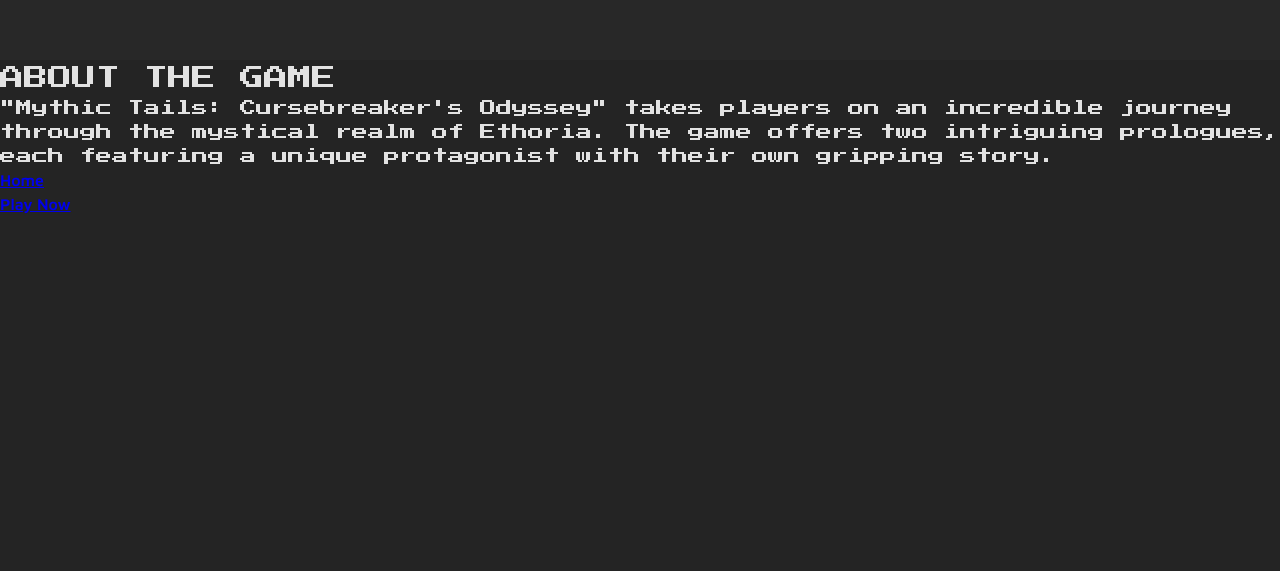
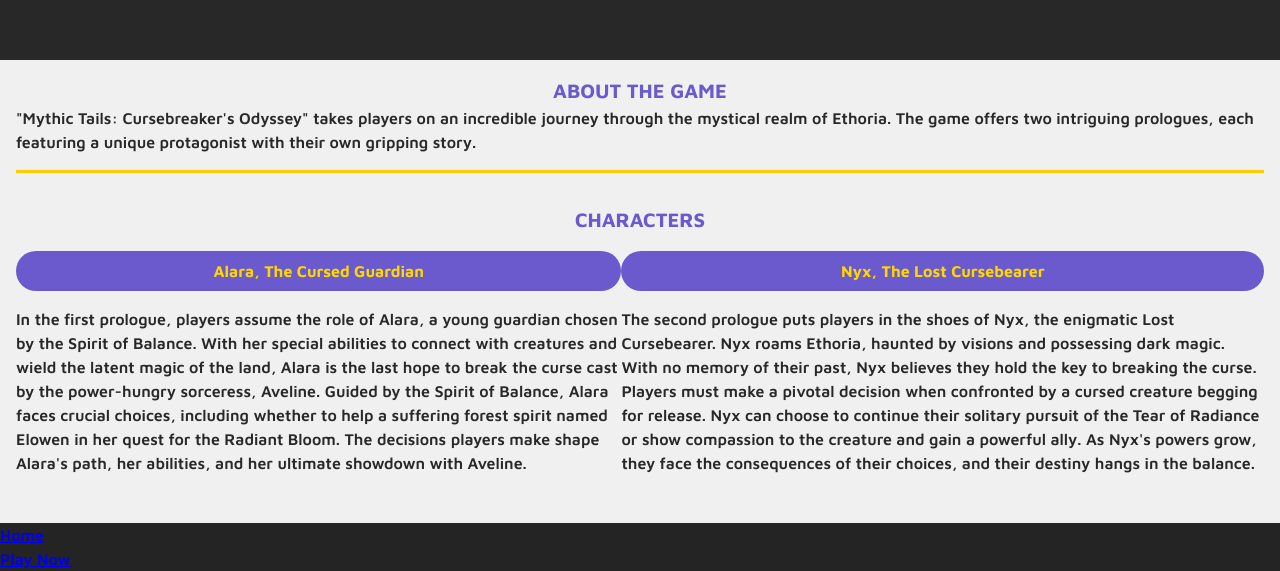
Before and after one commit to quindipc/Mythic-Tails-Cursebreakers-Odyssey, a React (Vite) app in the folder client/: page / in a window 1280 px wide. Shown: the part 866-1437 px from the top of the page. Before the commit the page ends 1082 px from the top, so only its background shows below. Built offline with nearby package versions, Linux system fonts and the light colour scheme.

Commit message:
Set up about section

```diff
--- a/client/src/components/About/About.jsx
+++ b/client/src/components/About/About.jsx
@@ -7,13 +7,50 @@ export default function About() {
   return (
     <>
       <section className="about">
-        <h1 className="about__title">ABOUT THE GAME</h1>
-        <p className="about__description">
-          "Mythic Tails: Cursebreaker's Odyssey" takes players on an incredible
-          journey through the mystical realm of Ethoria. The game offers two
-          intriguing prologues, each featuring a unique protagonist with their
-          own gripping story.
-        </p>
+        <div className="about__container">
+          <h2 className="about__title">ABOUT THE GAME</h2>
+          <p className="about__description">
+            "Mythic Tails: Cursebreaker's Odyssey" takes players on an
+            incredible journey through the mystical realm of Ethoria. The game
+            offers two intriguing prologues, each featuring a unique protagonist
+            with their own gripping story.
+          </p>
+        <hr className="about__divider" />
+        </div>
+        <div className="about__container">
+          <h2 className="about__title">CHARACTERS</h2>
+          <div className="about__container--characters">
+          <div className="about__container--characterdetails">
+            <h3 className="about__subtitle">Alara, The Cursed Guardian </h3>
+            <p className="about__description">
+              In the first prologue, players assume the role of Alara, a young
+              guardian chosen by the Spirit of Balance. With her special
+              abilities to connect with creatures and wield the latent magic of
+              the land, Alara is the last hope to break the curse cast by the
+              power-hungry sorceress, Aveline. Guided by the Spirit of Balance,
+              Alara faces crucial choices, including whether to help a suffering
+              forest spirit named Elowen in her quest for the Radiant Bloom. The
+              decisions players make shape Alara's path, her abilities, and her
+              ultimate showdown with Aveline.
+            </p>
+          </div>
+          <div className="about__container--characterdetails">
+            <h3 className="about__subtitle">Nyx, The Lost Cursebearer</h3>
+            <p className="about__description">
+              The second prologue puts players in the shoes of Nyx, the
+              enigmatic Lost Cursebearer. Nyx roams Ethoria, haunted by visions
+              and possessing dark magic. With no memory of their past, Nyx
+              believes they hold the key to breaking the curse. Players must
+              make a pivotal decision when confronted by a cursed creature
+              begging for release. Nyx can choose to continue their solitary
+              pursuit of the Tear of Radiance or show compassion to the creature
+              and gain a powerful ally. As Nyx's powers grow, they face the
+              consequences of their choices, and their destiny hangs in the
+              balance.
+            </p>
+          </div>
+          </div>
+        </div>
       </section>
     </>
   );
--- a/client/src/components/About/About.scss
+++ b/client/src/components/About/About.scss
@@ -4,5 +4,58 @@
 @use "../../styles/partials/mixins" as *;
 
 .about {
+  @include mavenpro-semibold;
+  background-color: $white;
+  width: 100%;
+  color: $black;
 
+  @include tablet {
+  }
+
+  &__container {
+    @include flex-column-center-center;
+    padding: 1rem;
+
+    &--characterdetails {
+      padding: 1rem 0;
+
+    @include tablet {
+
+    }
+    }
+
+    &--characters {
+      @include tablet {
+        @include flex-row-center-center;
+      }
+    }
+  }
+
+  &__divider {
+    border: none;
+    border-bottom: 0.2rem solid $primary-color-dark;
+    width: 100%;
+    margin: auto;
+  }
+
+  &__title {
+    color: $secondary-color;
+    font-size: 1.25rem;
+  }
+
+  &__subtitle {
+    color: $primary-color;
+    background-color: $secondary-color;
+    border-radius: 5rem;
+    font-size: 1rem;
+    margin-bottom: 1rem;
+    padding: 0.5rem;
+    text-align: center;
+  }
+
+  &__description {
+    padding-bottom: 1rem;
+    @include tablet {
+    }
+  }
 }
```
